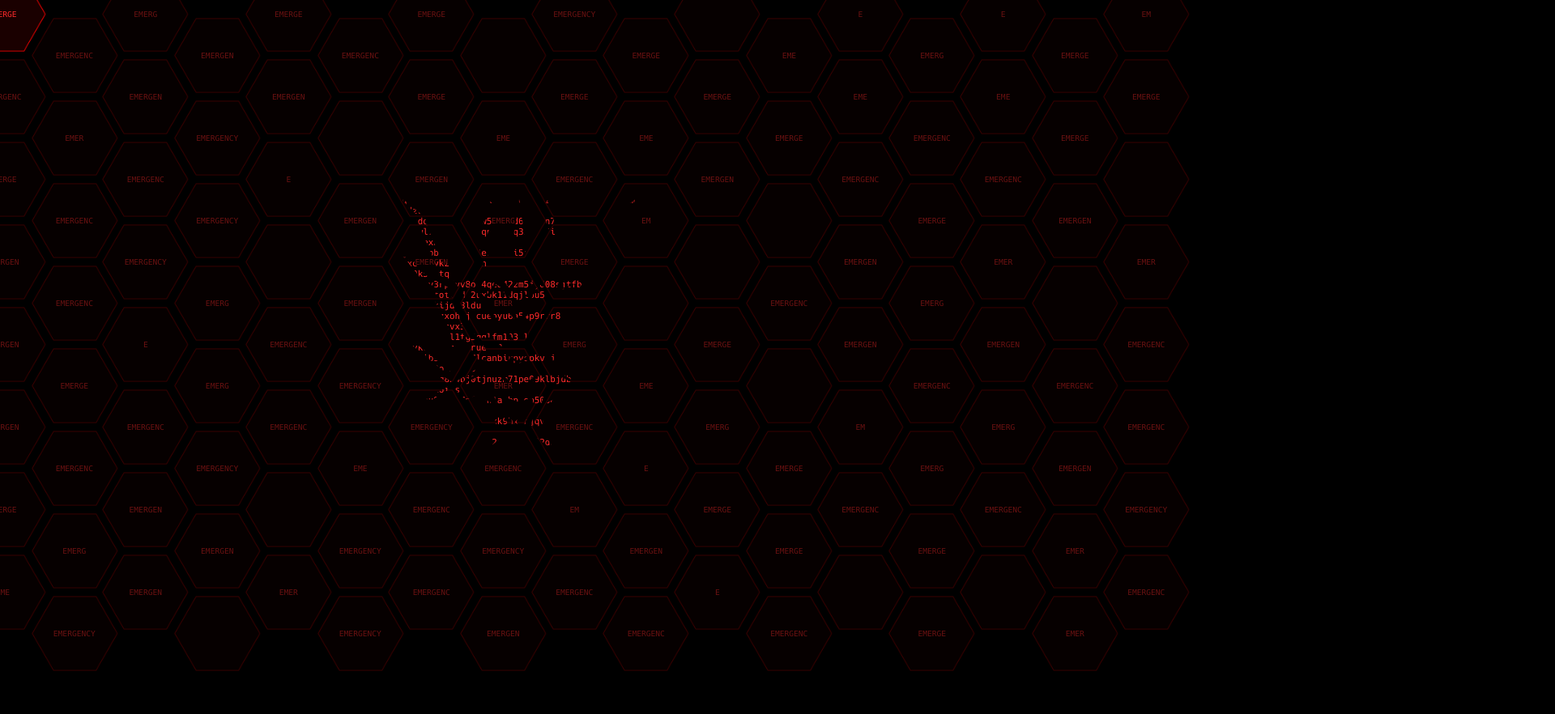
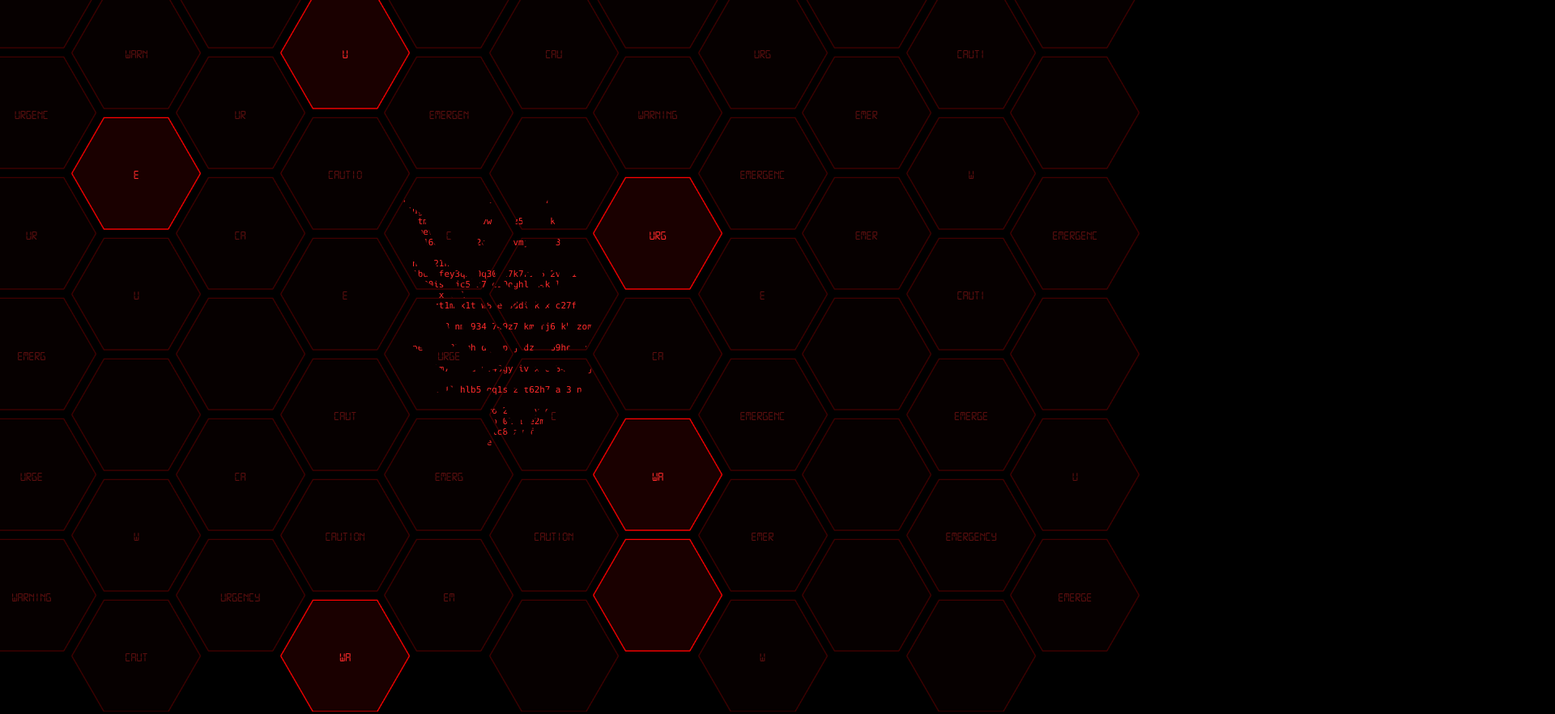
Before and after one commit to bemuse01/Arknights7, a plain HTML site: page Arknights/index.html in a window 1280 px wide. Shown: the top 882 px of the page at 81% size, 1920 px wide, since content can reach past the window. Drawn offline with Linux system fonts and the light colour scheme; animation ran at ten frames a second.

Commit message:
Add files via upload

```diff
--- a/Arknights/css/style.css
+++ b/Arknights/css/style.css
@@ -64,18 +64,20 @@ div#logo-words p{
 
 div#bg-canvas{
     position: absolute;
-    width: calc(100vw + 100vw / 2);
+    /*width: calc(100vw + 100vw / 2);
     height: auto;
     top: 50%;
     left: 50%;
-    transform: translate(-50%, -50%);
+    transform: translate(-50%, -50%);*/
+    width: 100vw;
+    height: 100vh;
 }
-div#bg-canvas-wrap{
+/*div#bg-canvas-wrap{
     perspective: 1000px;
-}
+}*/
 div#bg-canvas-wrap canvas{
     display: block;
-    transform: rotateX(-30deg);
+    /*transform: rotateX(-30deg);*/
 }
 /*div#bg-image div{
     position: absolute;
@@ -103,25 +105,24 @@ div#hexagon-wrap > div > div > div{
 div#hexagon-wrap > div > div > div div{
     position: relative;
     background: url('../image/source/hex.png') no-repeat center center / cover;
-    opacity: 0.25;
     transition: opacity 0.3s;
 }
-div#hexagon-wrap > div > div > div:hover div{
+/*div#hexagon-wrap > div > div > div:hover div{
     opacity: 1;
 }
 div#hexagon-wrap > div > div > div:hover span{
     color: rgba(255, 43, 43, 1)
-}
+}*/
 div#hexagon-wrap span{
     position: absolute;
     top: 50%;
     left: 50%;
     transform: translate(-50%, -50%);
-    font-size: 0.75vw;
-    font-family: HackRegular;
-    color: rgba(255, 43, 43, 0.4);
+    font-size: 1.2vw;
+    font-family: digital7;
+    /*color: rgba(255, 43, 43, 0.35);*/
     cursor: default;
-    transform: color 0.3s;
+    transition: color 0.3s;
 }
 
 div#time-current{
--- a/Arknights/index.html
+++ b/Arknights/index.html
@@ -27,17 +27,18 @@
                     <div id="hexagon-wrap">
                         <div id="hexagon-cols" :style="style.hexagon">
                             <div
-                                v-for="e in hexagon.cols"
+                                v-for="(e, i) in hexagon.cols"
                                 :key="e.key"
                                 :style="e.style"
                             >
                                 <div
-                                    v-for="h in e.hexs"
+                                    v-for="(h, j) in e.hexs"
                                     :key="h.key"
                                     :style="h.wrapStyle"
                                 >
-                                    <div :style="h.bgStyle"></div>
-                                    <span>{{h.text}}</span>
+                                    <div :style="[h.bgStyle, hexagon.opacity[(i * e.hexs.length) + j].div]"></div>
+                                    <span :style="hexagon.opacity[(i * e.hexs.length) + j].span">{{h.text}}</span>
+                                    <!--<span>{{h.text}}</span>-->
                                 </div>
                             </div>
                         </div>
--- a/Arknights/js/main.js
+++ b/Arknights/js/main.js
@@ -3,7 +3,10 @@ let words = []
 let hex = {
     cols: [],
     style: null,
-    ratio: 130 / 150
+    ratio: 130 / 150,
+    arr: ["EMERGENCY", "URGENCY", "WARNING", "CAUTION"],
+    opacity: [],
+    size: 8
 }
 
 const createWords = () => {
@@ -15,12 +18,66 @@ const createWords = () => {
             text: text,
             len: text.length,
             index: 0,
-            delay: i * 120 + 2000
+            delay: i * 120 + 1000 + hex.cols[hex.cols.length - 1].hexs[hex.cols[hex.cols.length - 1].hexs.length - 1].delay
+        }
+    }
+}
+const setHexagonCols = (obj, hexagonWidth, hexagonHeight, nw, nh, h, g, c, tHeight, tGap, pGap, isTransparent) => {
+    let count = 0
+    for(let i = 0; i < nw * 2 - 1; i++){
+        let shapes = []
+        for(let j = 0; j < nh; j++){
+            shapes[j] = {
+                key: count,
+                wrapStyle: {
+                    width: `${hexagonWidth}px`,
+                    height: `${hexagonHeight}px`,
+                    marginBottom: j == nh - 1 ? "0" : `${g}px`,
+                    opacity: isTransparent == true ? 0 : 1.0
+                    //background: `url('./image/source/hex.png') no-repeat center center / cover`,
+                },
+                bgStyle: {
+                    width: `${hexagonWidth}px`,
+                    height: `${hexagonHeight}px`,
+                },
+                text: "",
+                word: hex.arr[Math.floor(Math.random() * hex.arr.length)],
+                index: 0,
+                delay: count * 18 + 1000
+            }
+            //obj.opacity[count] = {opacity: 0.25}
+            obj.opacity[count] = {
+                div: {opacity: 0.25},
+                span: {color: "rgba(255, 43, 43, 0.35)"}
+            }
+            count++
+        }
+        if(i % 2 == 0){
+            obj.cols[i] = {
+                key: i,
+                style: {
+                    width: `${hexagonWidth}px`,
+                    height: `${tHeight}px`,
+                    left: i == 0 ? "0" : `${(c + (pGap * 2) + hexagonWidth) * (i / 2)}px`,
+                },
+                hexs: shapes
+            }
+        }else{
+            obj.cols[i] = {
+                key: i,
+                style: {
+                    width: `${hexagonWidth}px`,
+                    height: `${tHeight}px`,
+                    top: `${h + g / 2}px`,
+                    left: i == 1 ? `${tGap}px` : `${(c + (pGap * 2) + hexagonWidth) * Math.floor(i / 2) + tGap}px`,
+                },
+                hexs: shapes
+            }
         }
     }
 }
 const createHexagons = () => {
-    let size = Math.floor(window.innerWidth / 12)
+    let size = Math.floor(window.innerWidth / hex.size)
     let hexagonWidth = size, hexagonHeight = Math.round(hexagonWidth * hex.ratio),
         w = hexagonWidth / 2, h = hexagonHeight / 2, g = Math.floor(window.innerWidth / 120),
         dw = w ** 2, dh = h ** 2, a = Math.sqrt(dw - dh),
@@ -33,49 +90,7 @@ const createHexagons = () => {
         tGap = c + pGap + b
 
     hex.style = {width: `${tWidth}px`, height: `${tHeight + (h + g / 2)}px`}
-    for(let i = 0; i < nw * 2 - 1; i++){
-        let shapes = []
-        for(let j = 0; j < nh; j++){
-            shapes[j] = {
-                key: j,
-                wrapStyle: {
-                    width: `${hexagonWidth}px`,
-                    height: `${hexagonHeight}px`,
-                    marginBottom: j == nh - 1 ? "0" : `${g}px`,
-                    //background: `url('./image/source/hex.png') no-repeat center center / cover`,
-                },
-                bgStyle: {
-                    width: `${hexagonWidth}px`,
-                    height: `${hexagonHeight}px`,
-                },
-                text: "",
-                index: 0
-            }
-        }
-        if(i % 2 == 0){
-            hex.cols[i] = {
-                key: i,
-                style: {
-                    width: `${hexagonWidth}px`,
-                    height: `${tHeight}px`,
-                    left: i == 0 ? "0" : `${(c + (pGap * 2) + hexagonWidth) * (i / 2)}px`,
-                },
-                hexs: shapes
-            }
-        }else{
-            hex.cols[i] = {
-                key: i,
-                style: {
-                    width: `${hexagonWidth}px`,
-                    height: `${tHeight}px`,
-                    top: `${h + g / 2}px`,
-                    left: i == 1 ? `${tGap}px` : `${(c + (pGap * 2) + hexagonWidth) * Math.floor(i / 2) + tGap}px`,
-                },
-                hexs: shapes
-            }
-        }
-    }
-    console.log(tWidth, tHeight, nw, nh, c, hex.cols)
+    setHexagonCols(hex, hexagonWidth, hexagonHeight, nw, nh, h, g, c, tHeight, tGap, pGap, true)
 }
 const init = () => {
     new Vue({
@@ -91,12 +106,15 @@ const init = () => {
                 points: [],
                 fontSize: 11,
                 randoms: `qwerttyuiop[]{}asdfghjkl;':"zxcvbnm,./<>1234567890-=\\~!@#$%^&*()_+|QWERTYUIOPASDFGHJKLZXCVBNM`.split(""),
-                chance: 0.9990
+                chance: 0.9995
             },
             hexagon: {
                 cols: hex.cols,
-                text: "EMERGENCY",
-                chance: 0.850
+                chance: {
+                    a: 0.8250,
+                    b: 0.90
+                },
+                opacity: hex.opacity
             },
             show: {
                 bg: false,
@@ -155,13 +173,14 @@ const init = () => {
 
             // main canvas
             initCanvas(){
-                this.$refs.c.width = window.innerWidth + (window.innerWidth / 2)
-                this.$refs.c.height = window.innerHeight + (window.innerHeight / (2 * ratio))
+                //this.$refs.c.width = window.innerWidth + (window.innerWidth / 2)
+                //this.$refs.c.height = window.innerHeight + (window.innerHeight / (2 * ratio))
+                this.$refs.c.width = window.innerWidth
+                this.$refs.c.height = window.innerHeight
                 let ctx = this.$refs.c.getContext("2d")
                 this.bg.ctx = ctx
                 this.bg.columns = Math.floor(c.width / this.bg.fontSize) + Math.floor(c.height / this.bg.fontSize)
                 for(let i = 0; i < this.bg.columns; i++) this.bg.points[i] = i % 2 == 0 ? 0 : Math.floor(this.$refs.c.height / this.bg.fontSize) + 1
-                console.log(this.bg, this.$refs.c)
             },
             drawCanvas(){
                 this.bg.ctx.fillStyle = "rgba(0, 0, 0, 0.05)"
@@ -173,29 +192,38 @@ const init = () => {
                     let text = this.bg.randoms[Math.floor(Math.random() * this.bg.randoms.length)]
                     let heightColumns = Math.floor(this.$refs.c.height / this.bg.fontSize)
                     if(i % 2 == 0){
-                        this.bg.ctx.fillText(text, (i - heightColumns) * this.bg.fontSize + this.bg.points[i] * this.bg.fontSize, this.bg.points[i] * this.bg.fontSize);
-                        if(this.bg.points[i] * this.bg.fontSize > this.$refs.c.height && Math.random() > this.bg.chance) this.bg.points[i] = 0;
-                        this.bg.points[i]++;
+                        this.bg.ctx.fillText(text, (i - heightColumns) * this.bg.fontSize + this.bg.points[i] * this.bg.fontSize, this.bg.points[i] * this.bg.fontSize)
+                        if(this.bg.points[i] * this.bg.fontSize > this.$refs.c.height && Math.random() > this.bg.chance) this.bg.points[i] = 0
+                        this.bg.points[i]++
                     }else{
-                        this.bg.ctx.fillText(text, (i - heightColumns) * this.bg.fontSize + this.bg.points[i] * this.bg.fontSize, this.bg.points[i] * this.bg.fontSize);
-                        if(this.bg.points[i] * this.bg.fontSize < 0 && Math.random() > this.bg.chance) this.bg.points[i] = heightColumns + 1;
-                        this.bg.points[i]--;
+                        this.bg.ctx.fillText(text, (i - heightColumns) * this.bg.fontSize + this.bg.points[i] * this.bg.fontSize, this.bg.points[i] * this.bg.fontSize)
+                        if(this.bg.points[i] * this.bg.fontSize < 0 && Math.random() > this.bg.chance) this.bg.points[i] = heightColumns + 1
+                        this.bg.points[i]--
                     }
                 }
             },
 
             // hexagon
             writeHexText(item){
-                item.text += this.hexagon.text[item.index++]
-                if(item.index == this.hexagon.text.length + 1){
+                item.text += item.word[item.index++]
+                if(item.index == item.word.length + 1){
                     item.text = ""
+                    item.word = hex.arr[Math.floor(Math.random() * hex.arr.length)]
                     item.index = 0
+                    if(Math.random() > this.hexagon.chance.b) {
+                        this.hexagon.opacity[item.key].div.opacity = 1
+                        this.hexagon.opacity[item.key].span.color = "rgba(255, 43, 43, 1.0)"
+                    }
+                    else {
+                        this.hexagon.opacity[item.key].div.opacity = 0.25
+                        this.hexagon.opacity[item.key].span.color = "rgba(255, 43, 43, 0.35)"
+                    }
                 }
             },
             resizeHexagon(){
                 this.hexagon.cols.length = 0
 
-                let size = Math.floor(window.innerWidth / 12)
+                let size = Math.floor(window.innerWidth / hex.size)
                 let hexagonWidth = size, hexagonHeight = Math.round(hexagonWidth * hex.ratio),
                     w = hexagonWidth / 2, h = hexagonHeight / 2, g = Math.floor(window.innerWidth / 120),
                     dw = w ** 2, dh = h ** 2, a = Math.sqrt(dw - dh),
@@ -208,49 +236,14 @@ const init = () => {
                     tGap = c + pGap + b
 
                 this.style.hexagon = {width: `${tWidth}px`, height: `${tHeight + (h + g / 2)}px`}
-                for(let i = 0; i < nw * 2 - 1; i++){
-                    let shapes = []
-                    for(let j = 0; j < nh; j++){
-                        shapes[j] = {
-                            key: j,
-                            wrapStyle: {
-                                width: `${hexagonWidth}px`,
-                                height: `${hexagonHeight}px`,
-                                marginBottom: j == nh - 1 ? "0" : `${g}px`,
-                                //background: `url('./image/source/hex.png') no-repeat center center / cover`,
-                            },
-                            bgStyle: {
-                                width: `${hexagonWidth}px`,
-                                height: `${hexagonHeight}px`,
-                            },
-                            text: "",
-                            index: 0
-                        }
-                    }
-                    if(i % 2 == 0){
-                        this.hexagon.cols[i] = {
-                            key: i,
-                            style: {
-                                width: `${hexagonWidth}px`,
-                                height: `${tHeight}px`,
-                                left: i == 0 ? "0" : `${(c + (pGap * 2) + hexagonWidth) * (i / 2)}px`,
-                            },
-                            hexs: shapes
-                        }
-                    }else{
-                        this.hexagon.cols[i] = {
-                            key: i,
-                            style: {
-                                width: `${hexagonWidth}px`,
-                                height: `${tHeight}px`,
-                                top: `${h + g / 2}px`,
-                                left: i == 1 ? `${tGap}px` : `${(c + (pGap * 2) + hexagonWidth) * Math.floor(i / 2) + tGap}px`,
-                            },
-                            hexs: shapes
-                        }
-                    }
+                setHexagonCols(this.hexagon, hexagonWidth, hexagonHeight, nw, nh, h, g, c, tHeight, tGap, pGap, false)
+            },
+            showHexagons(){
+                for(let cols of this.hexagon.cols){
+                    for(let item of cols.hexs) setTimeout(() => {
+                        item.wrapStyle.opacity = 1.0
+                    }, item.delay)
                 }
-                console.log(tWidth, tHeight, nw, nh)
             },
 
             // show
@@ -276,8 +269,10 @@ const init = () => {
 
             // render
             onWindowResize(){
-                this.$refs.c.width = window.innerWidth + (window.innerWidth / 2)
-                this.$refs.c.height = window.innerHeight + (window.innerHeight / (2 * ratio))
+                //this.$refs.c.width = window.innerWidth + (window.innerWidth / 2)
+                //this.$refs.c.height = window.innerHeight + (window.innerHeight / (2 * ratio))
+                this.$refs.c.width = window.innerWidth
+                this.$refs.c.height = window.innerHeight
                 this.resizeHexagon()
             },
             timeout(callback, startTime, delay){
@@ -288,7 +283,7 @@ const init = () => {
                 for(let item of this.logo.words) this.timeout(() => {this.changeWords(item)}, this.time.startTime, item.delay)
                 this.timeout(this.drawCanvas, this.time.startTime, this.time.afterOpening)
                 this.updateCurrentTime()
-                for(let cols of this.hexagon.cols) for(let item of cols.hexs) if(Math.random() > this.hexagon.chance) this.writeHexText(item)
+                for(let cols of this.hexagon.cols) for(let item of cols.hexs) if(Math.random() > this.hexagon.chance.a) this.writeHexText(item)
             },
             animate(){
                 this.render()
@@ -300,11 +295,12 @@ const init = () => {
                 this.initCanvas()
                 this.appearApps()
                 this.animate()
+                this.showHexagons()
                 window.addEventListener('resize', this.onWindowResize, false)
             }
         }
     })
 }
+createHexagons(hex)
 createWords()
-createHexagons()
 init()
```
